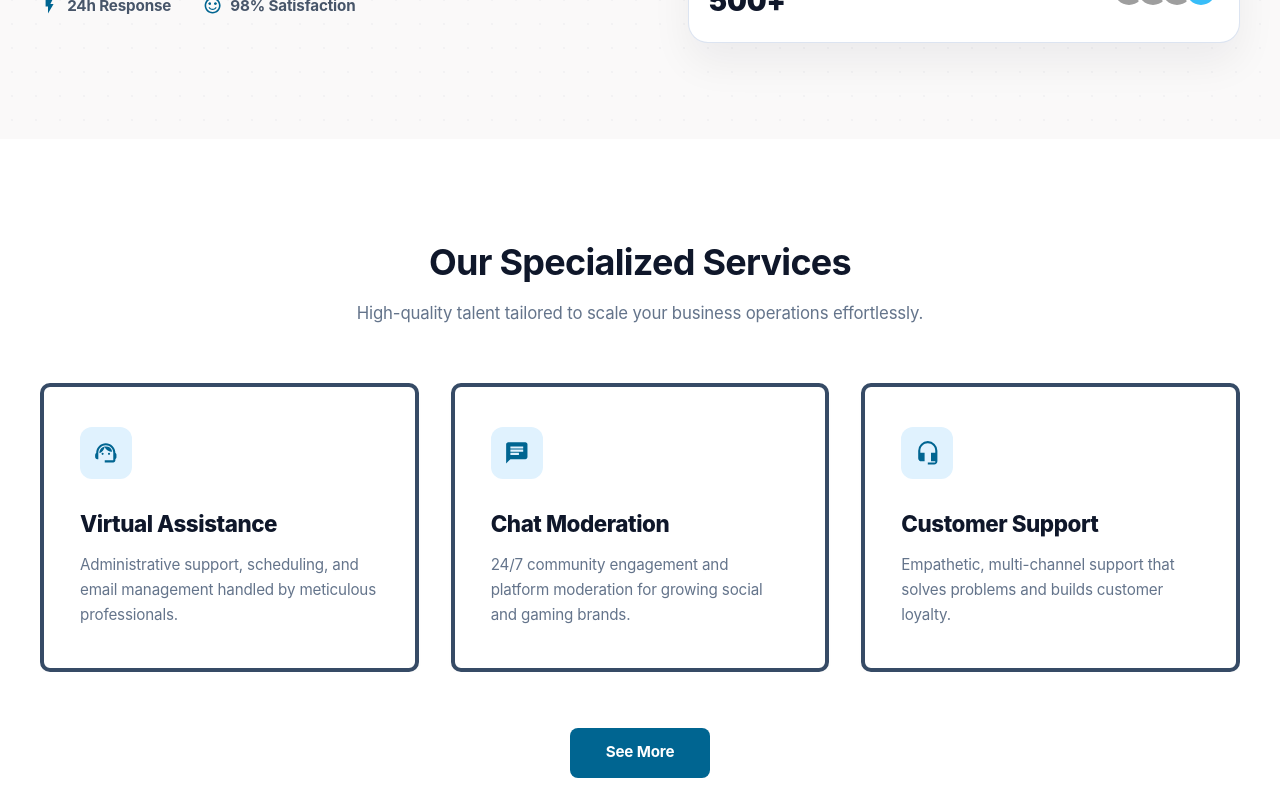
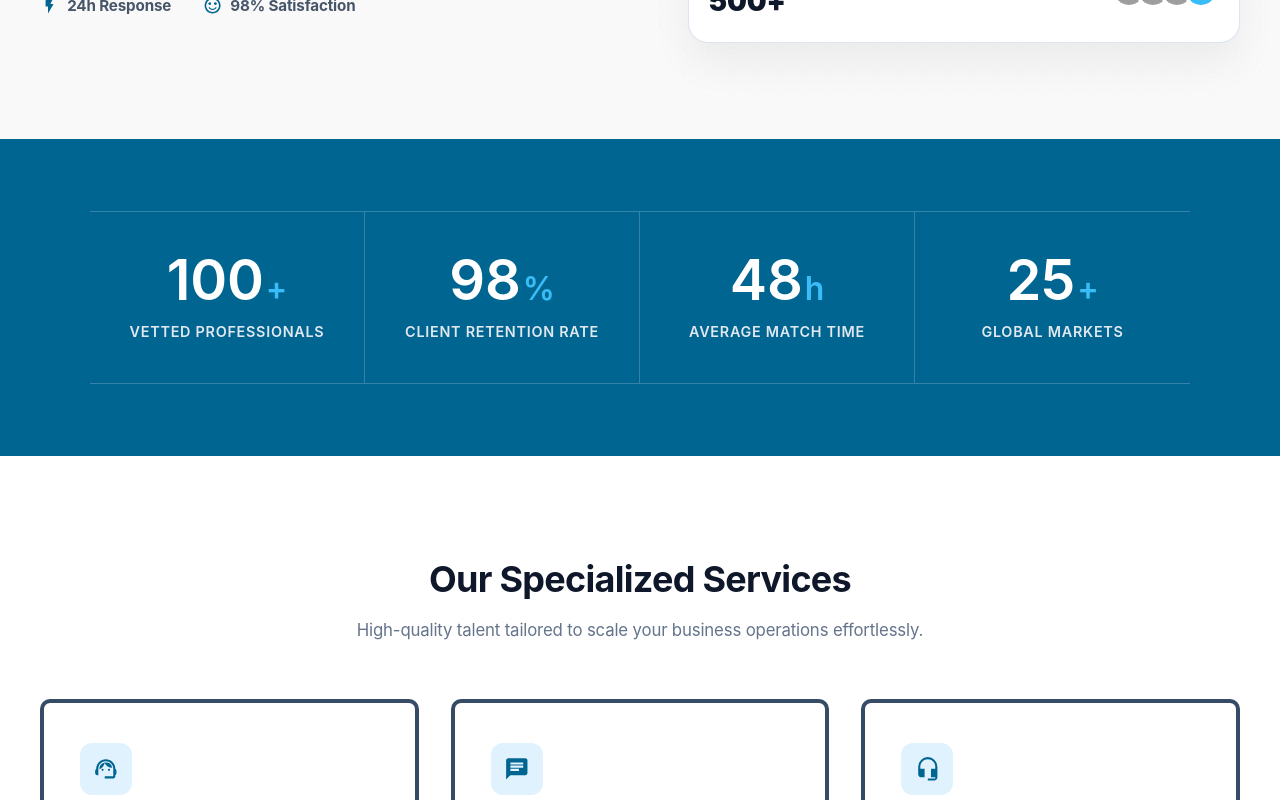
Before and after one commit to wainaina-mwangi/creolytehub, a React (Vite) app: page / in a window 1280 px wide. Shown: the part 660-1460 px from the top of the page. Built offline with nearby package versions, Linux system fonts and the light colour scheme; grey boxes are pictures that could not be loaded; a web font is replaced by a local one.

Commit message:
added a counter page

```diff
--- /dev/null
+++ b/src/components/StatsCounter/StatsCounter.css
@@ -0,0 +1,66 @@
+.stats-counter-section {
+  width: 100%;
+  padding: 4.5rem 1.5rem;
+  background-color: #006591;
+  overflow: hidden;
+}
+
+.stats-grid-container {
+  max-width: 1100px;
+  margin: 0 auto;
+  display: grid;
+  grid-template-columns: repeat(auto-fit, minmax(220px, 1fr));
+  border-top: 1px solid rgba(255, 255, 255, 0.2);
+  border-bottom: 1px solid rgba(255, 255, 255, 0.2);
+}
+
+.stats-grid-cell {
+  padding: 2.5rem 1.5rem;
+  text-align: center;
+}
+
+.stats-grid-cell:not(:last-child) {
+  border-right: 1px solid rgba(255, 255, 255, 0.2);
+}
+
+
+
+.stats-number-wrap {
+  display: flex;
+  align-items: baseline;
+  justify-content: center;
+  margin-bottom: 0.5rem;
+}
+
+.stats-number {
+  font-size: 3.5rem;
+  font-weight: 600;
+  color: #ffffff;
+  line-height: 1;
+}
+
+.stats-suffix {
+  font-size: 2rem;
+  font-weight: 600;
+  color: #38bdf8;
+  margin-left: 2px;
+}
+
+.stats-label {
+  font-size: 0.9rem;
+  font-weight: 600;
+  color: #e2e8f0;
+  margin: 0;
+  text-transform: uppercase;
+  letter-spacing: 0.05em;
+}
+
+
+
+
+@media (max-width: 768px) {
+  .stats-grid-cell:not(:last-child) {
+    border-right: none;
+    border-bottom: 1px solid rgba(255, 255, 255, 0.2);
+  }
+}
--- /dev/null
+++ b/src/components/StatsCounter/StatsCounter.jsx
@@ -0,0 +1,65 @@
+import React, { useState } from "react";
+import { motion } from "framer-motion";
+import "./StatsCounter.css";
+
+function CounterItem({ endValue, suffix, label }) {
+  const [count, setCount] = useState(0);
+  const [hasAnimated, setHasAnimated] = useState(false);
+
+  const startCounter = () => {
+    if (hasAnimated) return;
+    setHasAnimated(true);
+
+    let start = 0;
+    const duration = 2000;
+    const frameRate = 1000 / 60;
+    const totalFrames = Math.round(duration / frameRate);
+    const increment = endValue / totalFrames;
+
+    const timer = setInterval(() => {
+      start += increment;
+      if (start >= endValue) {
+        setCount(endValue);
+        clearInterval(timer);
+      } else {
+        setCount(Math.floor(start));
+      }
+    }, frameRate);
+  };
+
+  return (
+    <motion.div
+      className="stats-grid-cell"
+      initial={{ opacity: 0 }}
+      whileInView={{ opacity: 1 }}
+      onViewportEnter={startCounter}
+      viewport={{ once: true, amount: 0.2 }}
+      transition={{ duration: 0.6 }}
+    >
+      <div className="stats-number-wrap">
+        <span className="stats-number">{count.toLocaleString()}</span>
+        <span className="stats-suffix">{suffix}</span>
+      </div>
+      <p className="stats-label">{label}</p>
+    </motion.div>
+  );
+}
+
+export default function StatsCounter() {
+  const stats = [
+    { endValue: 100, suffix: "+", label: "Vetted Professionals" },
+    { endValue: 98, suffix: "%", label: "Client Retention Rate" },
+    { endValue: 48, suffix: "h", label: "Average Match Time" },
+    { endValue: 25, suffix: "+", label: "Global Markets" },
+  ];
+
+  return (
+    <section className="stats-counter-section">
+      <div className="stats-grid-container">
+        {stats.map((stat, idx) => (
+          <CounterItem key={idx} {...stat} />
+        ))}
+      </div>
+    </section>
+  );
+}
--- a/src/pages/Home.jsx
+++ b/src/pages/Home.jsx
@@ -5,12 +5,13 @@ import HowItWorks from "../components/HowItWorks/HowItWorks";
 import TestimonialSlider from "../components/TestimonialSlider/TestimonialSlider";
 import Pricing from "../components/PricingSection/Pricing";
 import CtaSection from "../components/CtaSection/CtaSection";
+import StatsCounter from "../components/StatsCounter/StatsCounter";
 
 export default function Home() {
   return (
     <>
       <HeroSection />
-      {/* <Banner /> */}
+      <StatsCounter/>
       <ServicesGrid />
       <HowItWorks />
       <TestimonialSlider />
```
